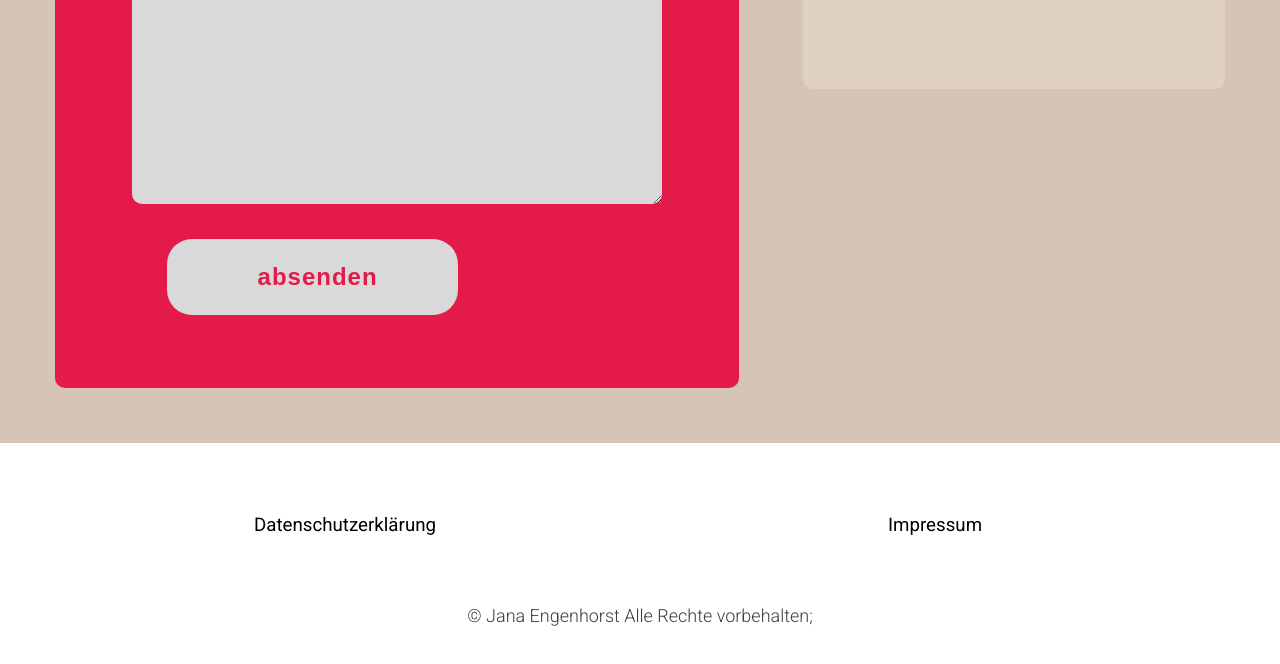
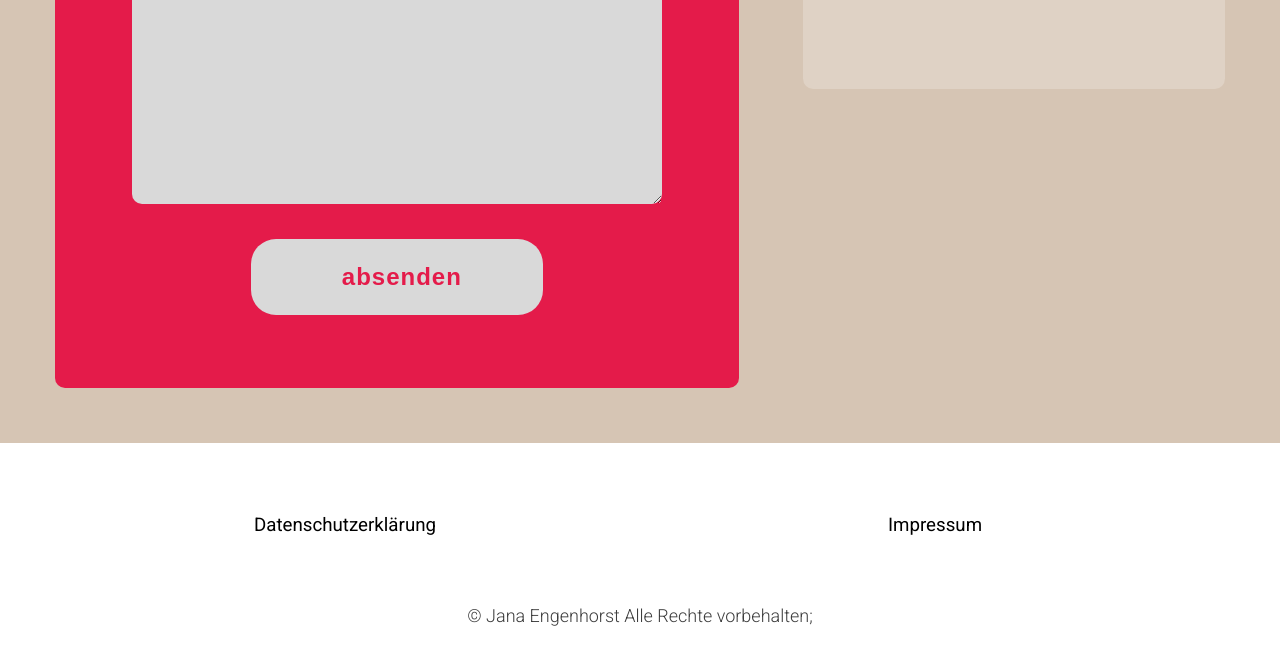
Before and after one commit to jana-rosegarden/personal-page-xhtml, a website with bundled scripts: page kontakt.html in a window 1280 px wide. Shown: the part 851-1515 px from the top of the page. Built offline with nearby package versions, Linux system fonts and the light colour scheme; a web font is replaced by a local one.

Commit message:
Submit-btn angepasst
Submit button in Kontakt-Seite - margin angepasst

```diff
--- a/style.css
+++ b/style.css
@@ -439,7 +439,7 @@ fieldset #submit-btn{
     display: block;
     color: var(--amaranth);
     font-weight: 600;
-    margin: clamp(30px, 7.1vw, 35px);
+    margin: clamp(30px, 7.1vw, 35px) auto ;
     padding: clamp(5px, 3vw, 14px) clamp(15px, 7.1vw, 35px);
     border-radius: clamp(20px, 4.7vw, 25px);
     cursor: pointer;
```
